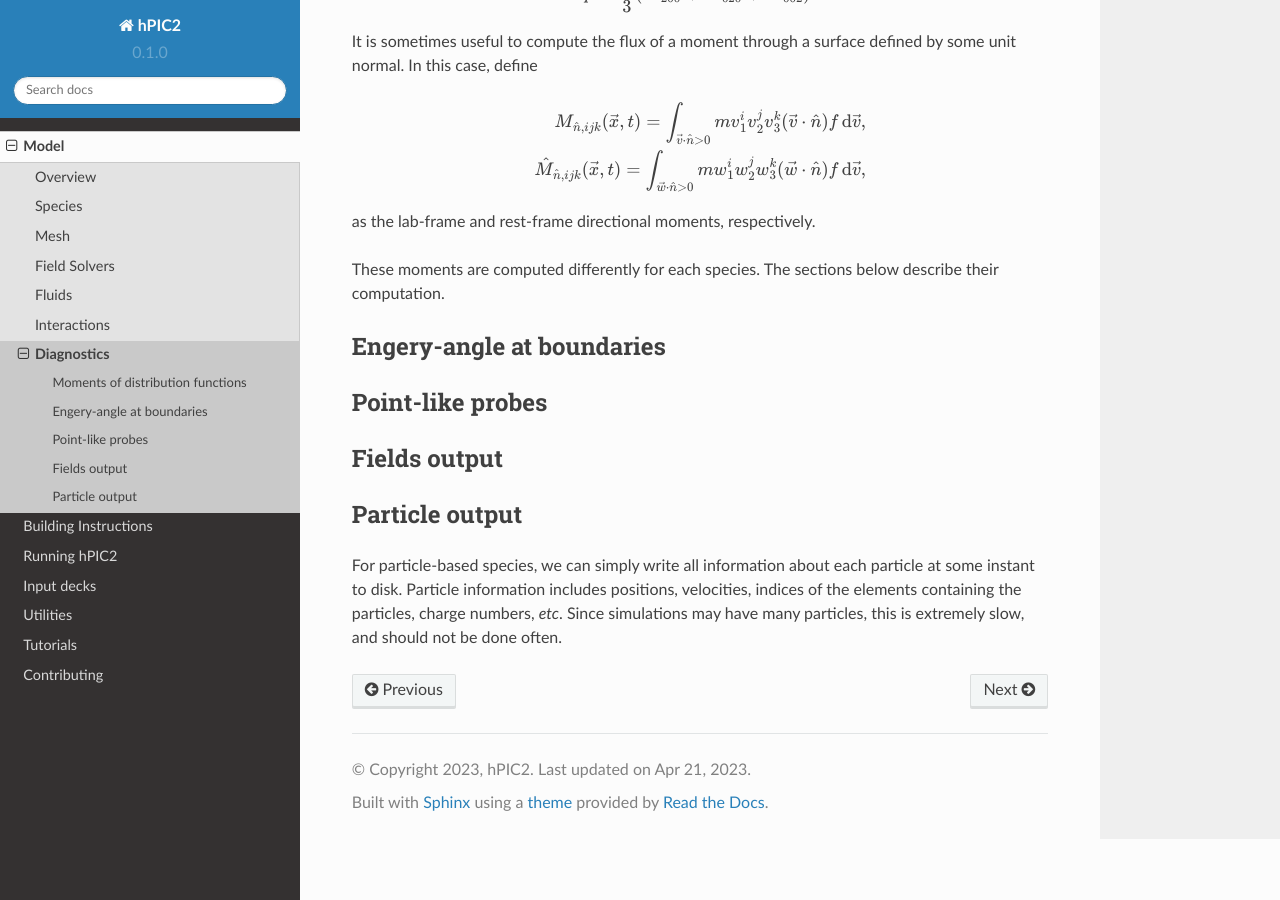
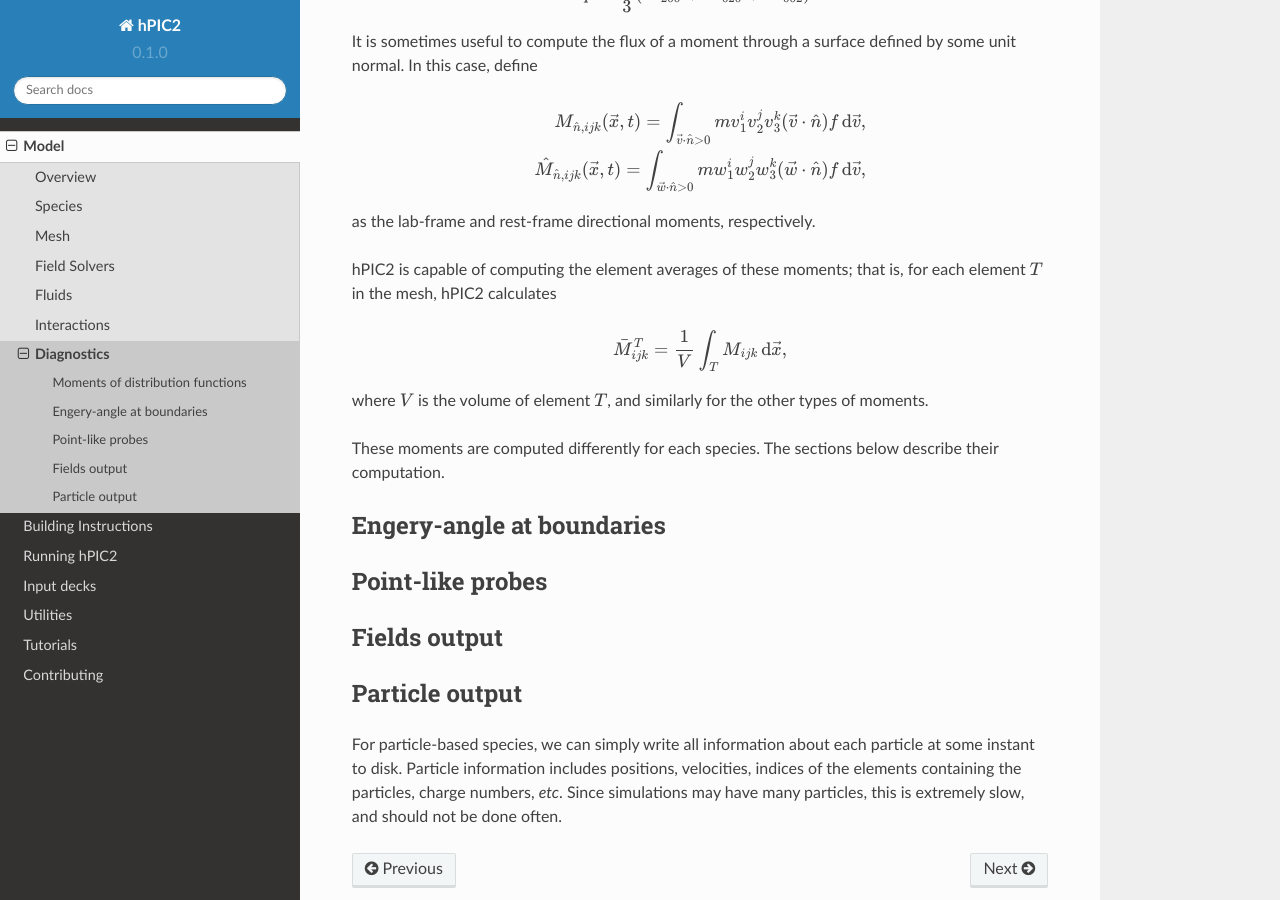
Before and after one commit to lcpp-org/hpic2doc, a Sphinx documentation site: the page built from docs/source/diagnostics.rst, in a window 1280 px wide and 900 px high, scrolled down 897 px. Built offline with Sphinx 7.4.7 and the Read the Docs theme 2.0.0, drawn with Linux system fonts in a browser that asks for light colours.

Commit message:
Explain element averages

```diff
--- a/docs/source/diagnostics.rst
+++ b/docs/source/diagnostics.rst
@@ -61,6 +61,16 @@ In this case, define
 
 as the lab-frame and rest-frame directional moments, respectively.
 
+hPIC2 is capable of computing the element averages of these moments;
+that is, for each element :math:`T` in the mesh, hPIC2 calculates
+
+.. math::
+
+    \bar{M}_{ijk}^T = \frac{1}{V} \int_T M_{ijk} \, \mathrm{d} \vec{x},
+
+where :math:`V` is the volume of element :math:`T`,
+and similarly for the other types of moments.
+
 These moments are computed differently for each species.
 The sections below describe their computation.
 
```
